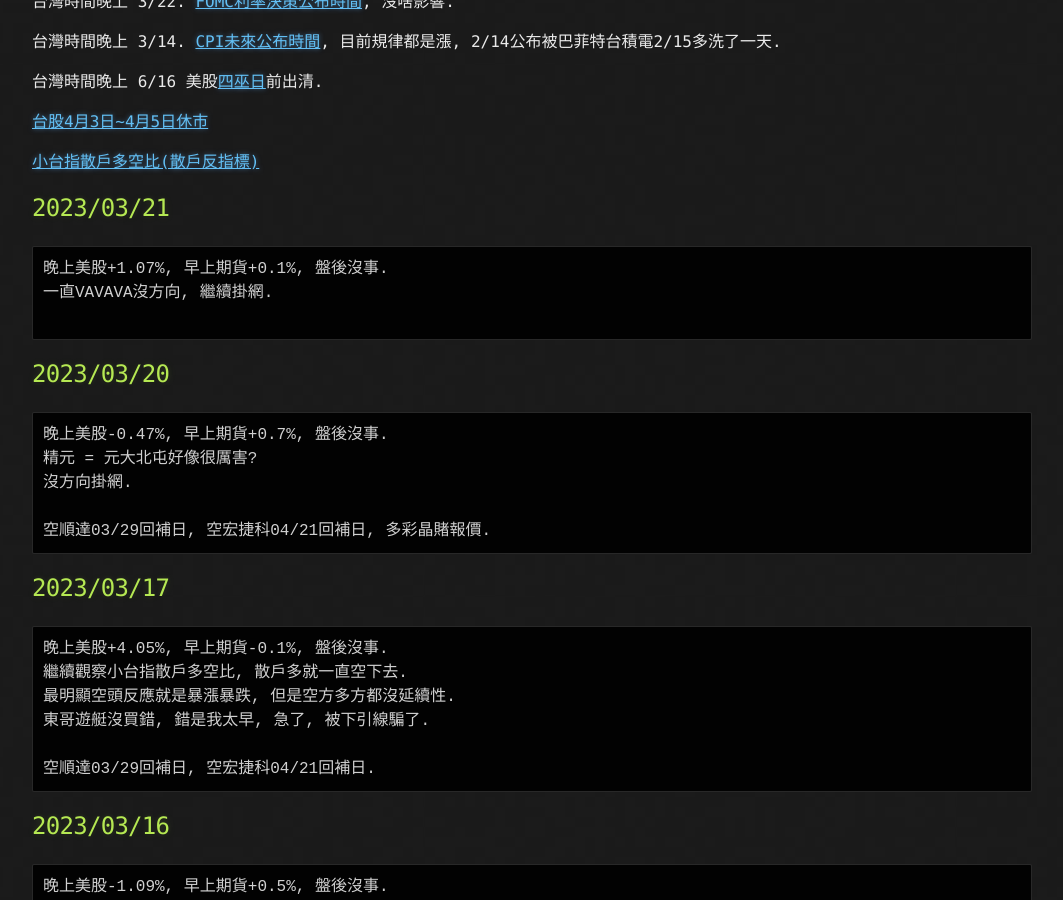
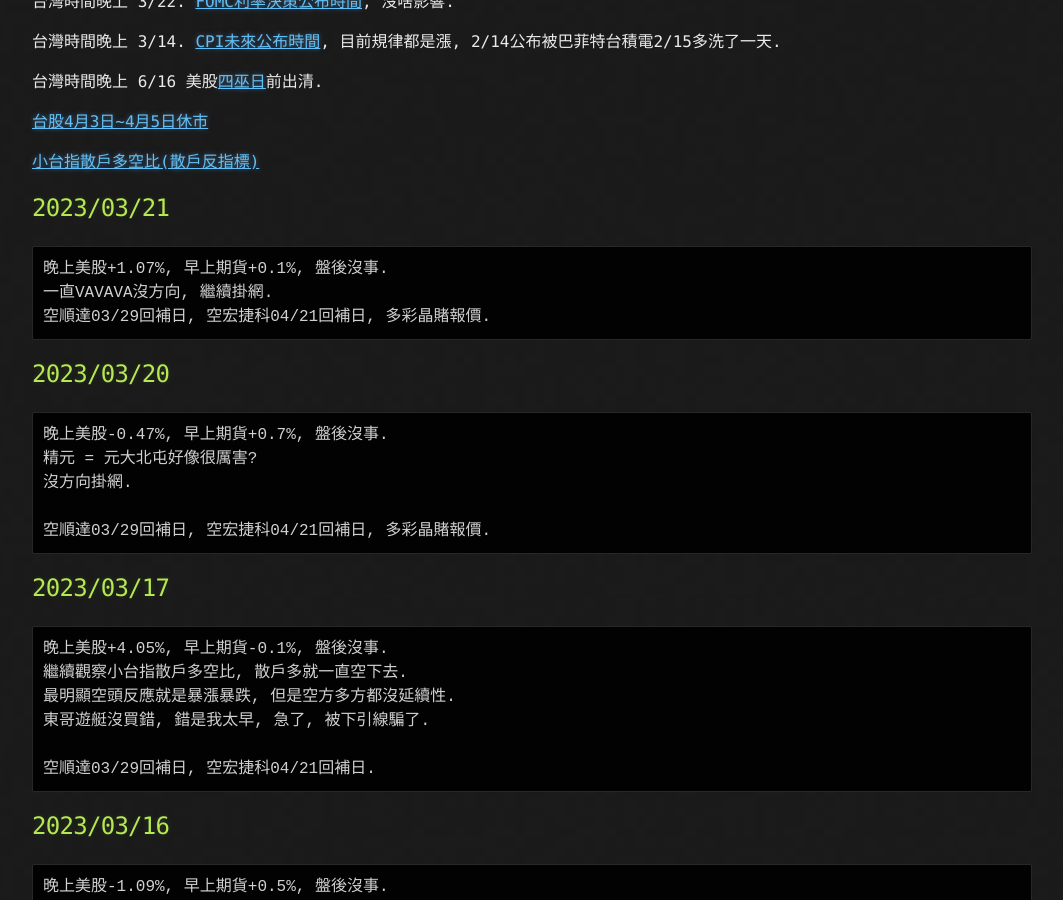
Before and after one commit to lepg5487/Stock_God, a Jekyll site: the page built from index.md, in a window 1280 px wide and 900 px high, scrolled down 468 px. Shown: the whole window, without its empty margins (108-1171 px from the left). Built offline with Jekyll 4.4.1, drawn with Linux system fonts in a browser that asks for light colours; our own code applies the rules of GitHub Pages for plain Markdown files.

Commit message:
Update index.md

````diff
--- a/index.md
+++ b/index.md
@@ -26,7 +26,7 @@ layout: testlayouts
 ```
 晚上美股+1.07%, 早上期貨+0.1%, 盤後沒事.
 一直VAVAVA沒方向, 繼續掛網.
-
+空順達03/29回補日, 空宏捷科04/21回補日, 多彩晶賭報價.
 ```
 
 ## 2023/03/20
````
